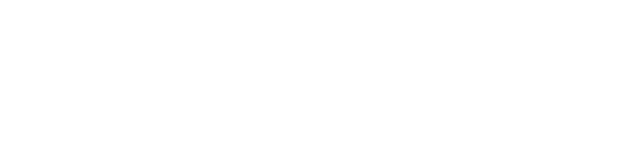
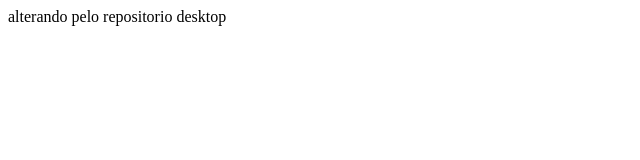
Before and after one commit to SandroVaghetti/lojavirtual, a plain HTML site: page index.html in a window 1280 px wide. Shown: the whole page, without its empty margins (0-640 px from the left). Drawn offline with Linux system fonts and the light colour scheme.

Commit message:
editing index & creating script.js

```diff
--- a/index.html
+++ b/index.html
@@ -8,7 +8,7 @@
 </head>
 
 <body>
-
+    alterando pelo repositorio desktop
 </body>
 
 </html>
--- /dev/null
+++ b/script.js
@@ -0,0 +1 @@
+console.log("Hello world");
```
